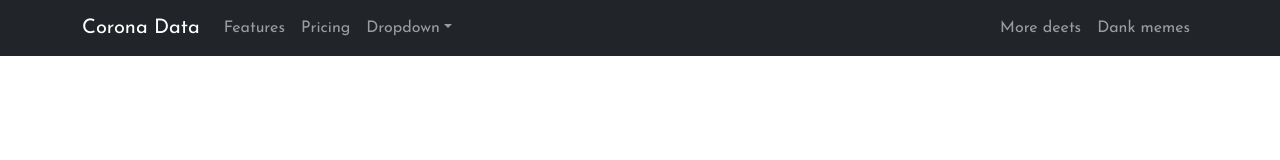
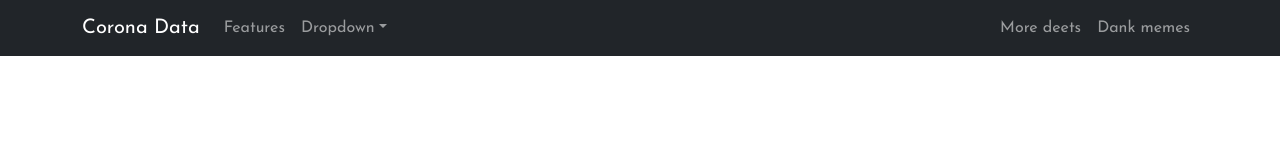
Before and after one commit to andrewjkim745/Corona-Data, a React (Create React App) app: page / in a window 1280 px wide. Shown: the top 160 px of the page. Built offline with nearby package versions, Linux system fonts and the light colour scheme.

Commit message:
removed navbar link

```diff
--- a/src/Components/Navbar.js
+++ b/src/Components/Navbar.js
@@ -10,7 +10,6 @@ export default function AppNavbar() {
   <Navbar.Collapse id="responsive-navbar-nav">
     <Nav className="me-auto">
       <Nav.Link href="#features">Features</Nav.Link>
-      <Nav.Link href="#pricing">Pricing</Nav.Link>
       <NavDropdown title="Dropdown" id="collasible-nav-dropdown">
         <NavDropdown.Item href="#action/3.1">Action</NavDropdown.Item>
         <NavDropdown.Item href="#action/3.2">Another action</NavDropdown.Item>
```
